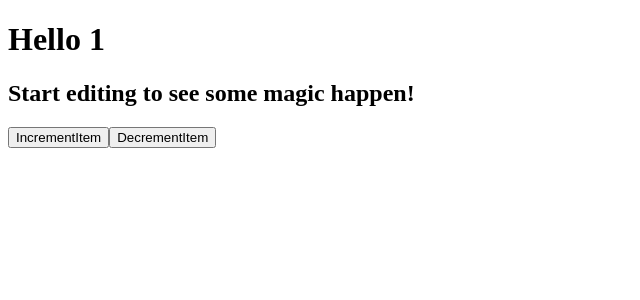
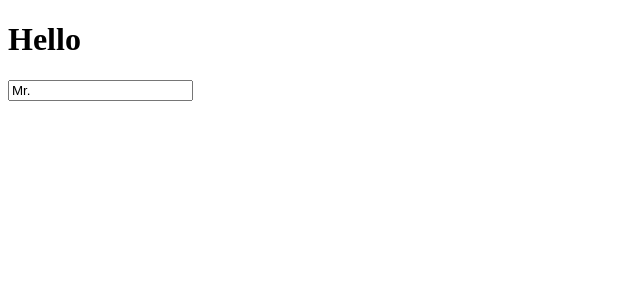
Before and after one commit to basalcode/react-hooks, a React (Create React App) app: page / in a window 1280 px wide. Shown: the top 300 px of the page, without its empty margins (0-640 px from the left). Built offline with nearby package versions, Linux system fonts and the light colour scheme.

Commit message:
Implement custom hook

```diff
--- a/src/App.js
+++ b/src/App.js
@@ -1,16 +1,17 @@
-import { useState } from "react";
+import { useState } from 'react';
+import { useInput } from './useInput';
+import UseState from './UseState';
 
-function App() {
-  const [item, setItem ] = useState(1);
-  const incrementItem = () => setItem(item + 1);
-  const decrementItem = () => setItem(item - 1);
+const App = () => {
+  const maxLen = value => !value.includes("@");
+  const name = useInput("Mr.", maxLen);
 
   return (
     <div className="App">
-      <h1>Hello {item}</h1>
-      <h2>Start editing to see some magic happen!</h2>
-      <button onClick={incrementItem}>IncrementItem</button>
-      <button onClick={decrementItem}>DecrementItem</button>
+      {/* <UseState /> */}
+
+      <h1>Hello</h1>
+      <input placeholder="Name" value={name.value} />
     </div>
   );
 }
--- /dev/null
+++ b/src/UseState.js
@@ -0,0 +1,18 @@
+import { useState } from "react";
+
+const UseState = () => {
+    const [item, setItem] = useState(1);
+    const incrementItem = () => setItem(item + 1);
+    const decrementItem = () => setItem(item - 1);
+
+    return (
+        <div>
+            <h1>Hello {item}</h1>
+            <h2>Start editing to see some magic happen!</h2>
+            <button onClick={incrementItem}>IncrementItem</button>
+            <button onClick={decrementItem}>DecrementItem</button>
+        </div>
+    );
+}
+
+export default UseState;
--- /dev/null
+++ b/src/useInput.js
@@ -0,0 +1,17 @@
+import { useState } from 'react';
+
+export const useInput = (initialValue, validator) => {
+    const [value, setValue] = useState(initialValue);
+    const onChange = event => {
+        const { target: { value } } = event;
+
+        let willUpdate = true;
+        if (typeof validator === "function") {
+            willUpdate = validator(value);
+        }
+        if (willUpdate) {
+            setValue(value);
+        }
+    }
+    return { value, onChange };
+}
```
